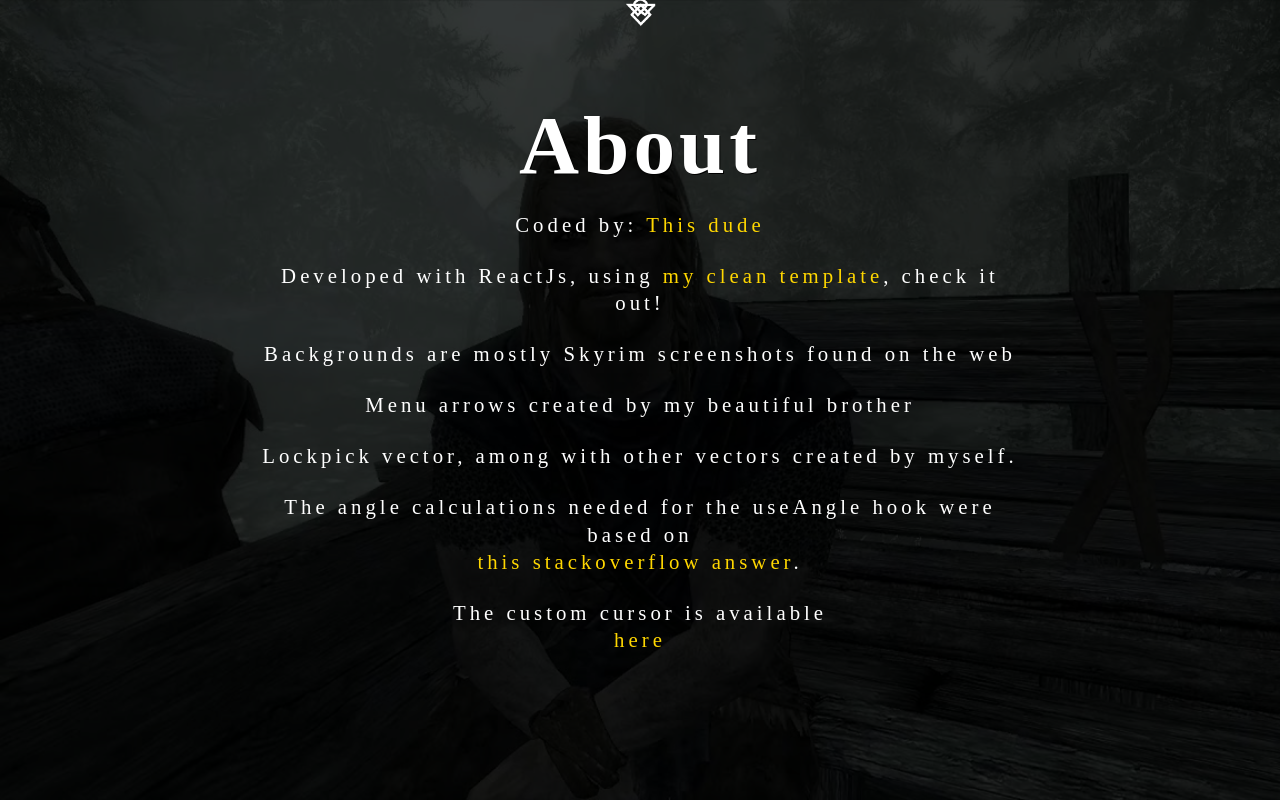
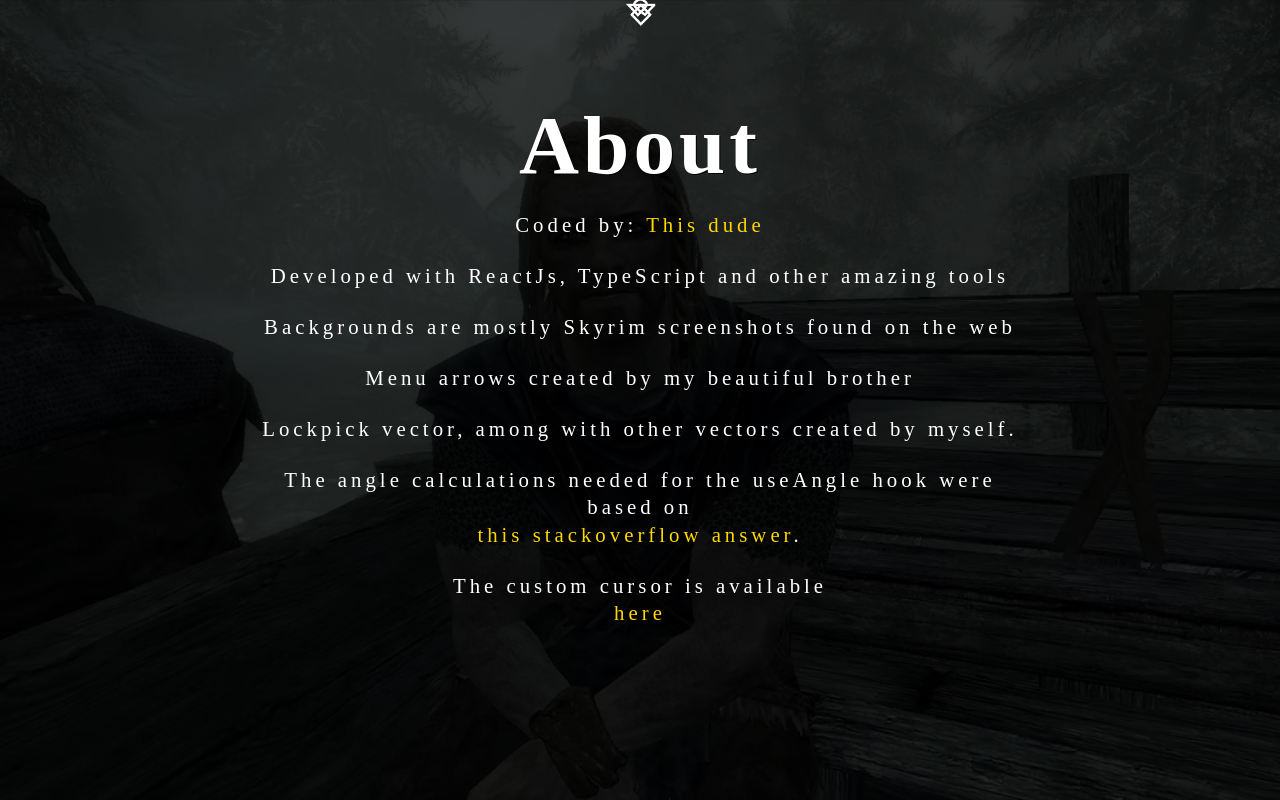
Before and after one commit to nickojs/lockpicking-simulator-ts, a React (Create React App) app: page /about in a window 1280 px wide. Built offline with nearby package versions, Linux system fonts and the light colour scheme; what webfontloader would draw is missing.

Commit message:
fix(about): fix text references

```diff
--- a/src/containers/About/index.tsx
+++ b/src/containers/About/index.tsx
@@ -15,10 +15,7 @@ export default () => (
           <S.Link href="https://github.com/nickojs">This dude</S.Link>
         </Line>
         <Line>
-          Developed with ReactJs, using
-          {' '}
-          <S.Link href="https://www.npmjcom/package/cra-template-nickojs">my clean template</S.Link>
-          , check it out!
+          Developed with ReactJs, TypeScript and other amazing tools
         </Line>
         <Line>Backgrounds are mostly Skyrim screenshots found on the web</Line>
         <Line>Menu arrows created by my beautiful brother</Line>
```
